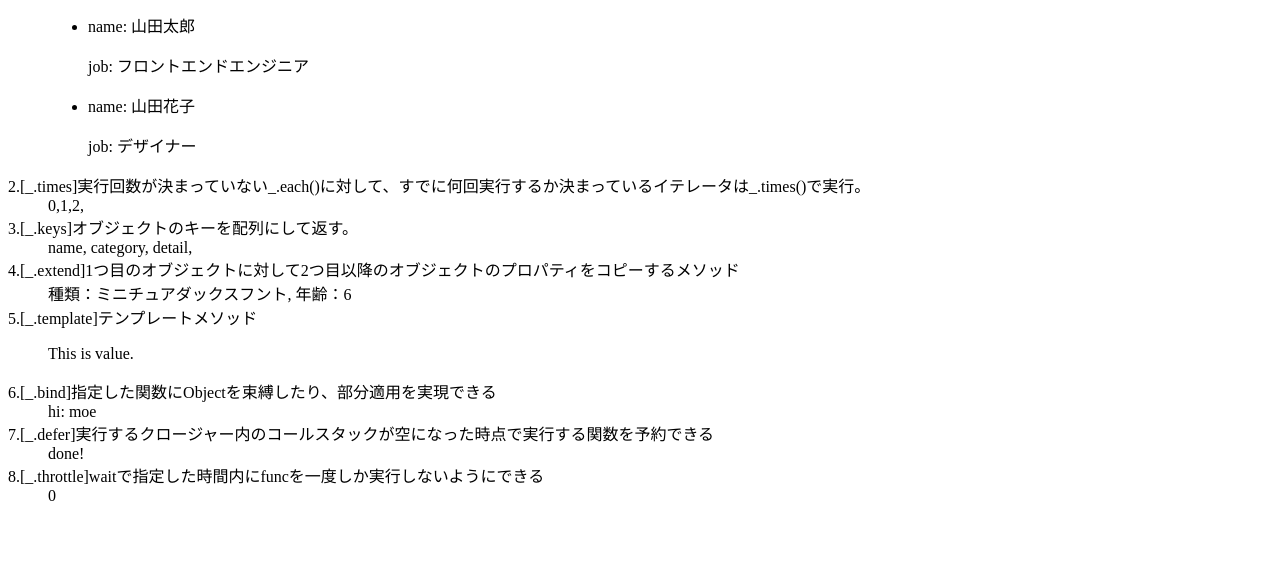
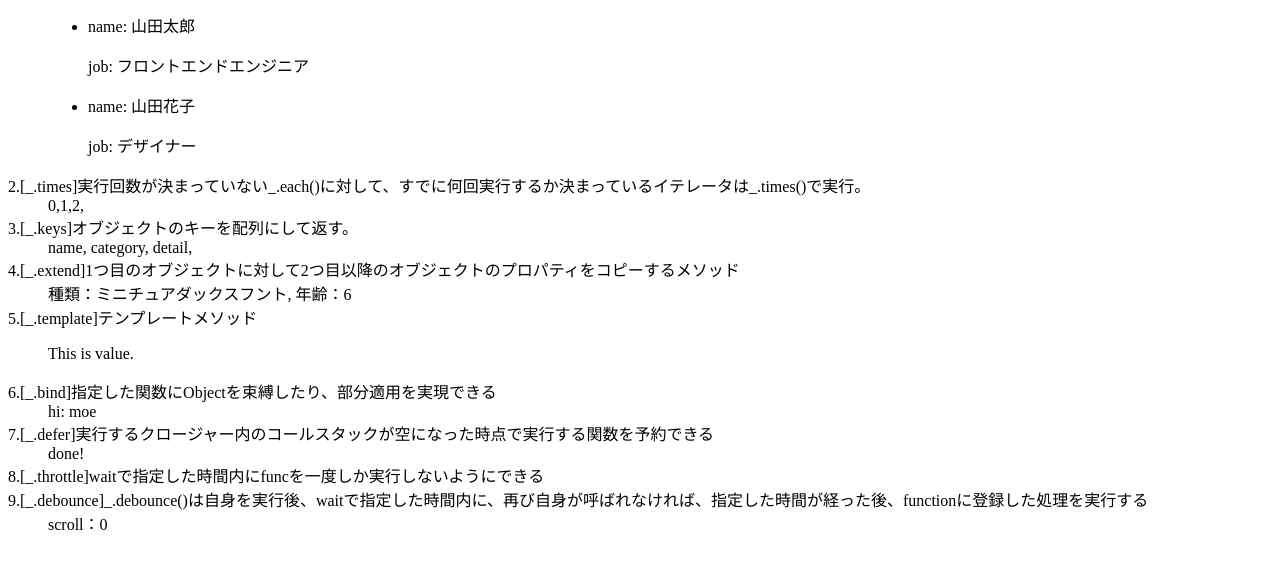
Before and after one commit to yhikishima/js-libraries, a plain HTML site: page 02.underscore.js/index.html in a window 1280 px wide. Shown: the part 116-684 px from the top of the page. Drawn offline with Linux system fonts and the light colour scheme.

Commit message:
add method

```diff
--- a/02.underscore.js/index.html
+++ b/02.underscore.js/index.html
@@ -31,6 +31,9 @@
       <dt>8.[_.throttle]waitで指定した時間内にfuncを一度しか実行しないようにできる</dt>
       <dd id="throttleMethod"></dd>
 
+      <dt>9.[_.debounce]_.debounce()は自身を実行後、waitで指定した時間内に、再び自身が呼ばれなければ、指定した時間が経った後、functionに登録した処理を実行する</dt>
+      <dd id="debounceMethod"></dd>
+
     </dl>
   </main>
 
--- a/02.underscore.js/js/test.js
+++ b/02.underscore.js/js/test.js
@@ -7,7 +7,7 @@
   var bindMethod = document.getElementById('bindMethod');
   var deferMethod = document.getElementById('deferMethod');
   var throttleMethod = document.getElementById('throttleMethod');
-
+  var debounceMethod = document.getElementById('debounceMethod');
 
   /*
   * 1.[_.each]ES5のforEachと同じ機能を持つイテレータメソッド
@@ -103,6 +103,22 @@
     getDistance(s);
   };
 
+  /*
+  * 9.[_.debounce]_.debounce()は自身を実行後、waitで指定した時間内に、再び自身が呼ばれなければ、指定した時間が経った後、functionに登録した処理を実行する
+  */
+
+  var debounced = _.debounce(function(s) {
+    scrollEve(s)
+  },  200);
+
+  function scrollEve(t) {
+    debounceMethod.innerHTML = 'scroll：' + t
+  }
+
+  window.onscroll = function() {
+    var t = document.body.scrollTop;
+    debounced(t);
+  };
 
 
 })();
```
